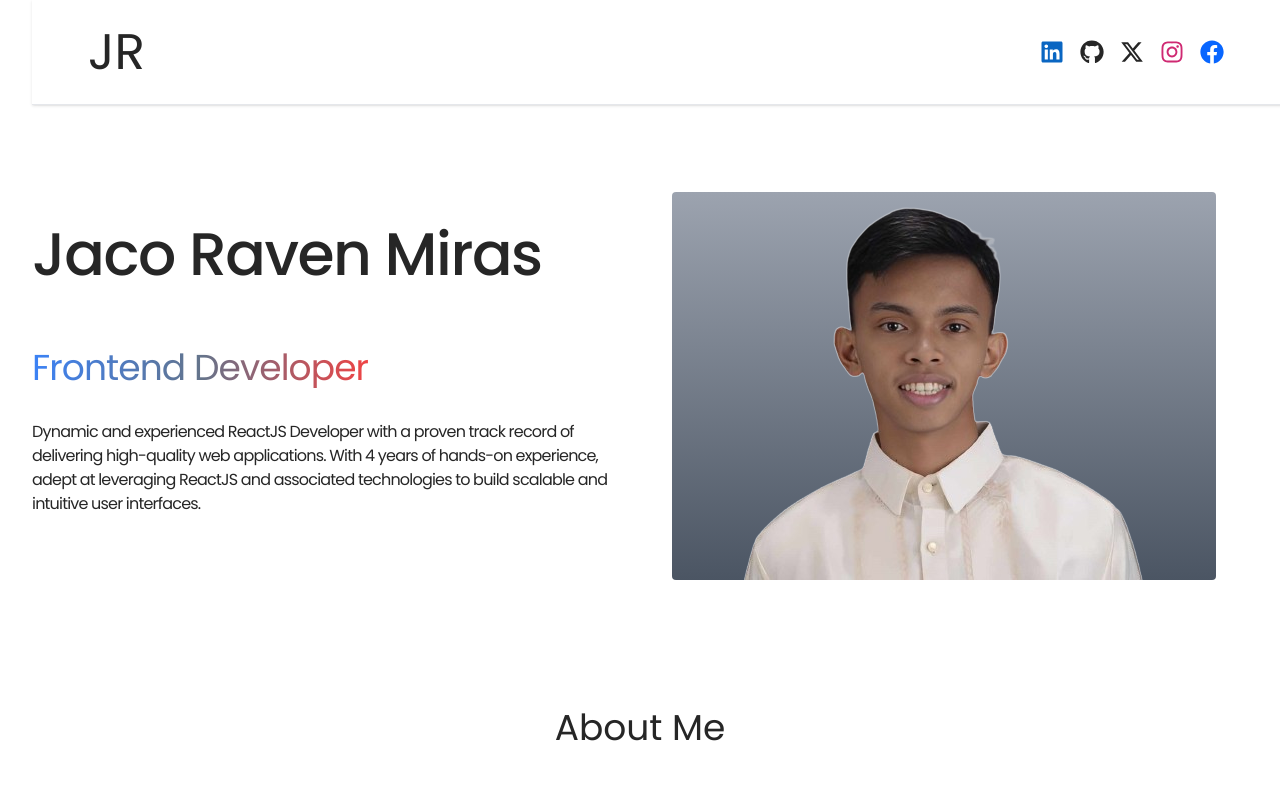
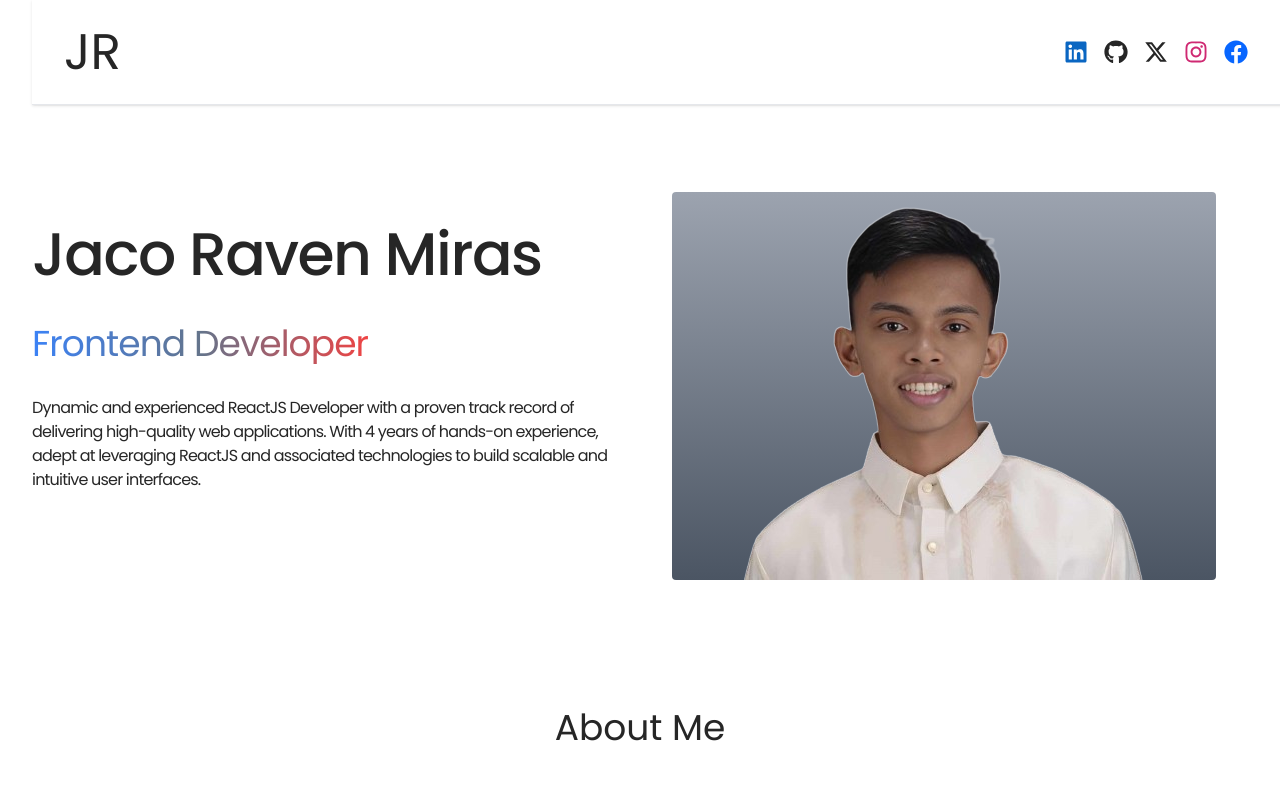
Before and after one commit to Jaco-Miras/JRaven-Portfolio, a React (Vite) app: page / in a window 1280 px wide. Shown: the top 800 px of the page. Built offline with nearby package versions, Linux system fonts and the light colour scheme.

Commit message:
frontend update

```diff
--- a/src/App.jsx
+++ b/src/App.jsx
@@ -14,7 +14,7 @@ const App = () => {
           <div class="absolute bottom-0 left-0 right-0 top-0"></div>
         </div>
       </div>
-      <div className="container mx-auto px-8">
+      <div className="px-8">
         <Navbar />
         <Hero />
         <About />
--- a/src/components/Hero.jsx
+++ b/src/components/Hero.jsx
@@ -6,8 +6,8 @@ const Hero = () => {
     <div className="borber-b pb-4 lg:mb-35">
       <div className="flex flex-wrap">
         <div className="w-full lg:w-1/2">
-          <div className="flex flex-col items-center lg:items-start lg:mt-40">
-            <h1 className="pb-16 text-4xl font-medium tracking-tight lg:mt-16 lg:text-6xl">
+          <div className="flex flex-col items-start lg:items-start lg:mt-40">
+            <h1 className="pb-10 mt-10 text-4xl font-medium tracking-tight lg:mt-16 lg:text-6xl">
               Jaco Raven Miras
             </h1>
             <span className="bg-gradient-to-r from-blue-500 via-slate-500 to-red-500 bg-clip-text text-4xl tracking-tight text-transparent">
--- a/src/components/Navbar.jsx
+++ b/src/components/Navbar.jsx
@@ -6,7 +6,7 @@ import { FaFacebook } from "react-icons/fa";
 
 export const Navbar = () => {
   return (
-    <nav className="flex items-center justify-between px-0 lg:px-14 py-2 lg:fixed lg:bg-white lg:w-full lg:border-b lg:shadow">
+    <nav className="flex items-center justify-between px-0 lg:px-8 py-2 lg:fixed lg:bg-white lg:w-full lg:border-b lg:shadow">
       <div className="flex flex-shrink-0 items-center">
         <h1 className="text-[50px]">JR</h1>
       </div>
```
